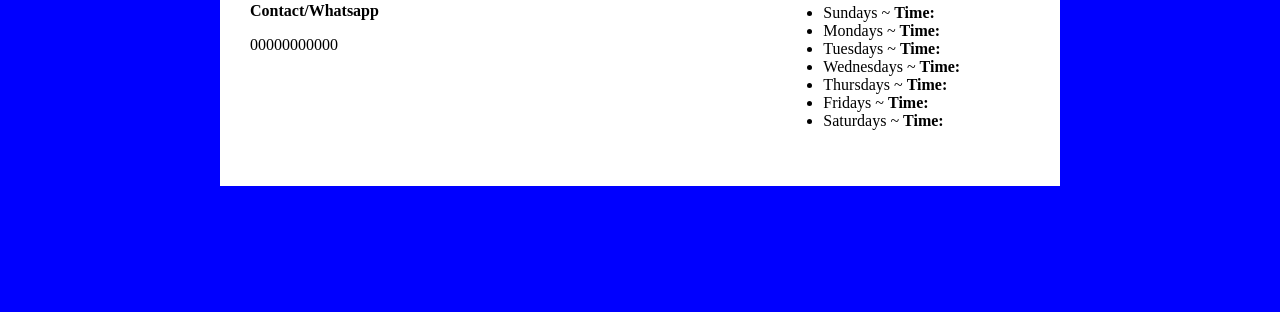
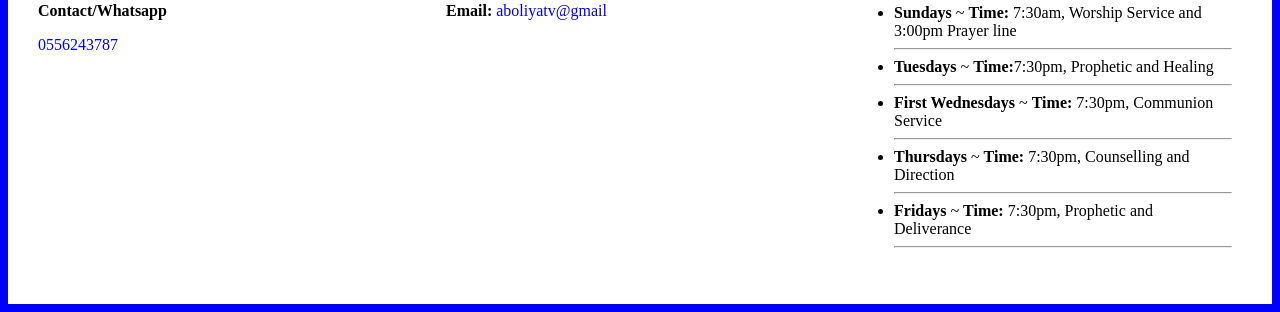
Before and after one commit to dangote-coder/rehobothcosmopolitanchurch, a plain HTML site: page index.html in a window 1280 px wide. Shown: the part 579-891 px from the top of the page. Before the commit the page ends 800 px from the top, so only its background shows below. Drawn offline with Linux system fonts and the light colour scheme.

Commit message:
Add files via upload

```diff
--- a/index.html
+++ b/index.html
@@ -29,26 +29,29 @@
 		   <b>Location:</b><!--<a href="tel:+233539280460"> 0539280460</a>--><br>
 		   <p>VE-GOLOKUATI</p>
 		   <p><b>Contact/Whatsapp</b></p>
-		   <p>00000000000</p>
+		   <p><a href="tel:+233556243787">0556243787</a></p>
 
 		   </div>
 		   <div class="column">
+		   <Strong> Testimonies</Strong>
+		   <p>Send your testimonies to the email below;</p>
 			<b>Email:</b>
-		   <a href="mailto:aboliyambt@gmail.com">aboliyambt@gmail</a>
+		   <a href="mailto:aboliyatv@gmail.com">aboliyatv@gmail</a>
 		   </div>
+
 		    <div class="column">
-			<b>WORSHIP TIME:</b>
+			<b class="anime">WORSHIP TIME:</b>
 		   <!--<a href="mailto:aboliyambt@gmail.com">aboliyambt@gmail</a>-->
 		   <img src="images/logo.jpg" height="50" width="50" style="float:left;"><hr>
 		   <br>
 		   <ul>
-		   <li>Sundays ~ <b>Time:</b></li>
-		   <li>Mondays ~ <b>Time:</b></li></li>
-		   <li>Tuesdays ~ <b>Time:</b></li>
-		   <li>Wednesdays ~ <b>Time:</b></li>
-		   <li>Thursdays ~ <b>Time:</b></li>
-		   <li>Fridays ~ <b>Time:</b></li>
-		   <li>Saturdays ~ <b>Time:</b></li>
+		   <li><b>Sundays</b> ~ <b>Time:</b> 7:30am, Worship Service and 3:00pm Prayer line </li><hr>
+		  <!-- <li><b>Mondays</b> ~ <b>Time:</b></li></li><hr>-->
+		   <li><b>Tuesdays</b> ~ <b>Time:</b>7:30pm, Prophetic and Healing </li><hr>
+		   <li><b> First Wednesdays</b> ~ <b>Time:</b> 7:30pm, Communion Service</li><hr>
+		   <li><b>Thursdays</b> ~ <b>Time:</b> 7:30pm, Counselling and Direction  </li><hr>
+		   <li><b>Fridays</b> ~ <b>Time:</b> 7:30pm, Prophetic and Deliverance </li><hr>
+		  <!-- <li><b>Saturdays</b> ~ <b>Time:</b>  </li><hr>-->
 
 		   </ul>
 
--- a/styles.css
+++ b/styles.css
@@ -53,8 +53,8 @@ nav ul {
 main {
     padding: 20px;
     background-color: white;
-    max-width: 800px;
-	/*max-width:auto;*/
+   /* max-width: 800px;*/
+	max-width:auto;
     margin: auto;
 	max-height:auto:
 }
```
Also changed, not shown: event.html (+27 -13 lines).
